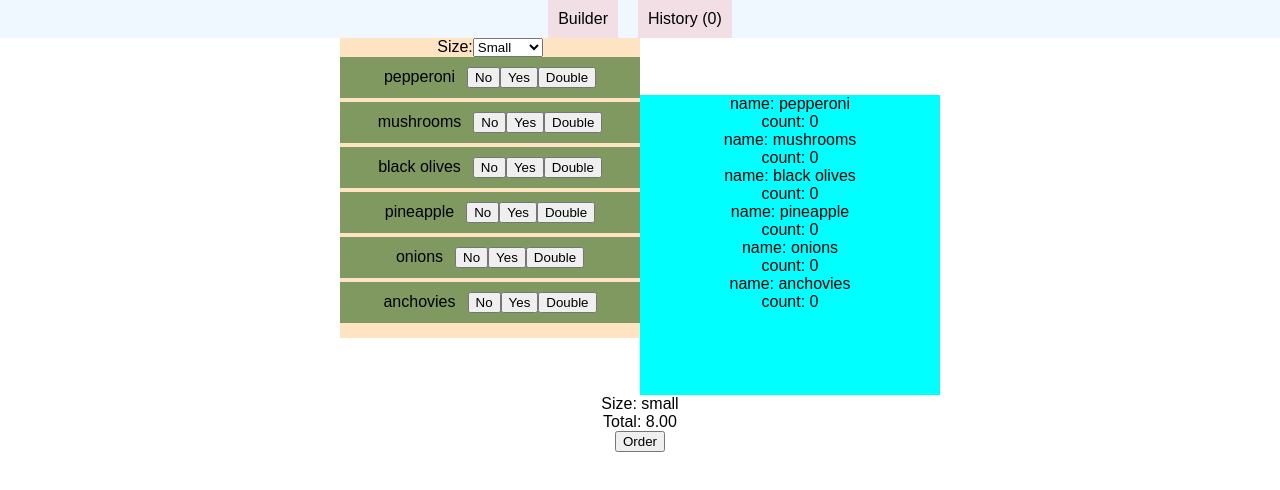
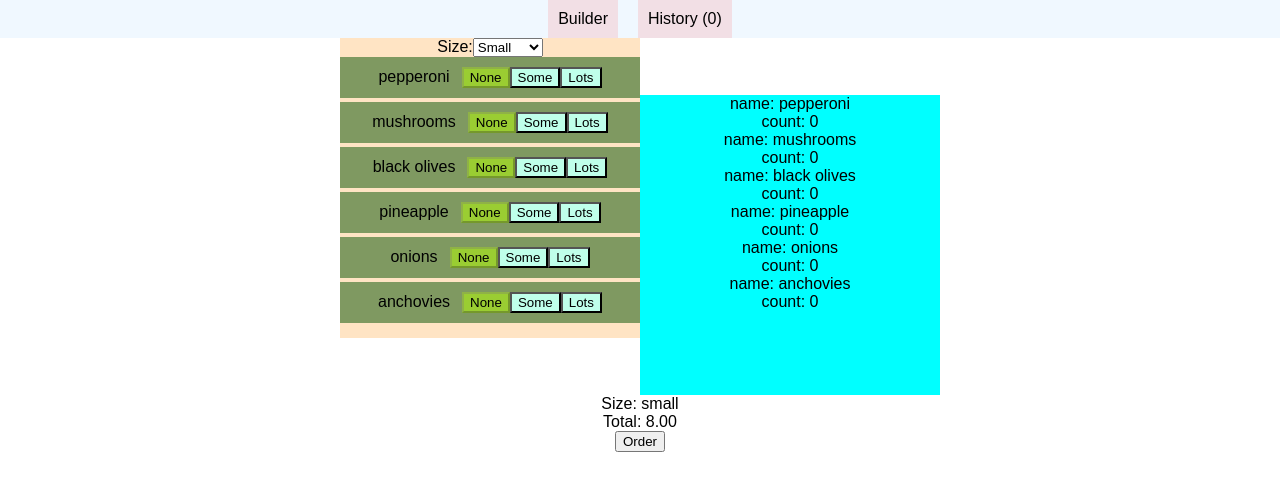
Before and after one commit to jltyler/pizza-build, a React (Create React App) app: page / in a window 1280 px wide. Shown: the top 490 px of the page. Built offline with nearby package versions, Linux system fonts and the light colour scheme.

Commit message:
Disabled buttons for selected choice and styled em

```diff
--- a/src/comp/builder/controls/Control.js
+++ b/src/comp/builder/controls/Control.js
@@ -4,9 +4,9 @@ const Control = (props) => {
     return (
         <div className="control">
             <span>{props.name}</span>
-            <button onClick={props.removeFunc}>No</button>
-            <button onClick={props.addFunc}>Yes</button>
-            <button onClick={props.doubleFunc}>Double</button>
+            <button onClick={props.removeFunc} disabled={props.current === 0}>None</button>
+            <button onClick={props.addFunc} disabled={props.current === 1}>Some</button>
+            <button onClick={props.doubleFunc} disabled={props.current === 2}>Lots</button>
         </div>
     )
 }
--- a/src/comp/builder/controls/Controls.css
+++ b/src/comp/builder/controls/Controls.css
@@ -15,3 +15,12 @@
 .control span {
     padding-right: 12px;
 }
+
+.control button {
+    background-color: rgb(191, 255, 234);
+}
+
+.control button:disabled {
+    background-color: yellowgreen;
+    color: black;
+}
```
